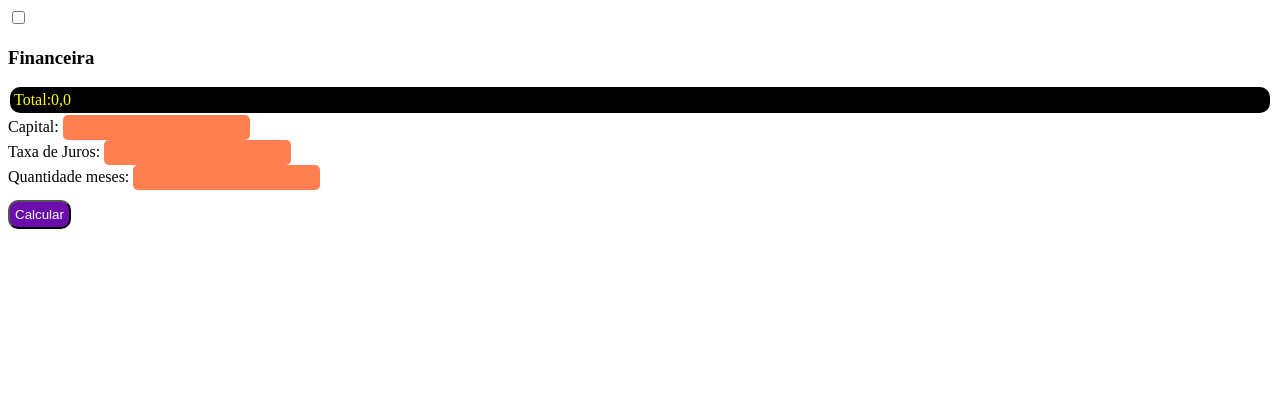
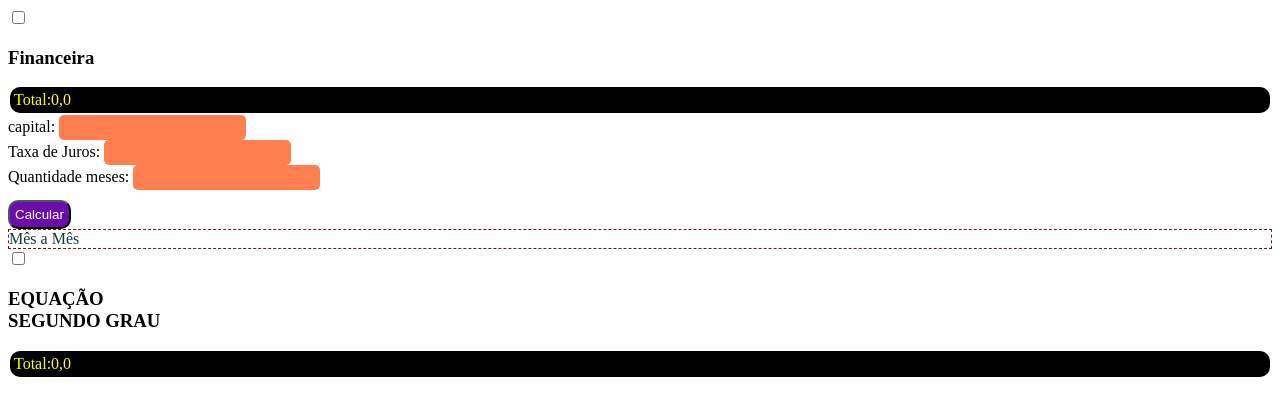
Before and after one commit to aluno88293/primeiroi_3t, a plain HTML site: page index.html in a window 1280 px wide. Drawn offline with Linux system fonts and the light colour scheme.

Commit message:
Update index.html

```diff
--- a/index.html
+++ b/index.html
@@ -1,33 +1,51 @@
 <!DOCTYPE html>
 <html lang="en">
-
 <head>
     <meta charset="UTF-8">
     <meta http-equiv="X-UA-Compatible" content="IE=edge">
     <meta name="viewport" content="width=device-width, initial-scale=1.0">
     <title>Terceiro Trimestre</title>
     <script src="estudo.js"></script>
-
     <link rel="stylesheet" href="geral.css">
-
 </head>
 <body>
+
+  <input type="checkbox" id="calFin">
   <div class="calculadora">
-    <input type="checkbox" id="calcFin">
 
-      <label for="calcFin"><h3>Financeira</h3></label>
+    <label for="calcFin">
+      <h3>Financeira</h3>
+    </label>
 
-        <div class="calcF"></div>
+    <div class="calcF">
+
     <div class="spResultado">
         <span id="resultado">Total:0,0</span><br>
     </div>
 
-        Capital: <input id="valor" type="text"> <br>
+    capital: <input id="valor" type="text"> <br>
     Taxa de Juros: <input id="juros" type="text"> <br>
     Quantidade meses: <input id="meses" type="text"> <br>
     <button id="btnCalc" onclick="total()">Calcular</button>
-    </div class="spMes">
-         <span id="mes"></span>
+
+    <div class="spMes">
+      <span id="mes">Mês a Mês</span>
   </div>
+  </div>
+
+
+
 </body>
 </html>
+<input type="checkbox" id="calESG">
+  <div class="calculadoraRaiz">
+
+    <label for="calcESG">
+      <h3>EQUAÇÃO </BR> SEGUNDO GRAU</h3>
+    </label>
+
+    <div class="calcF">
+
+    <div class="spResultado">
+        <span id="resultado">Total:0,0</span><br>
+    </div>
```
Lines whose indentation alone changed are shown as unchanged.
